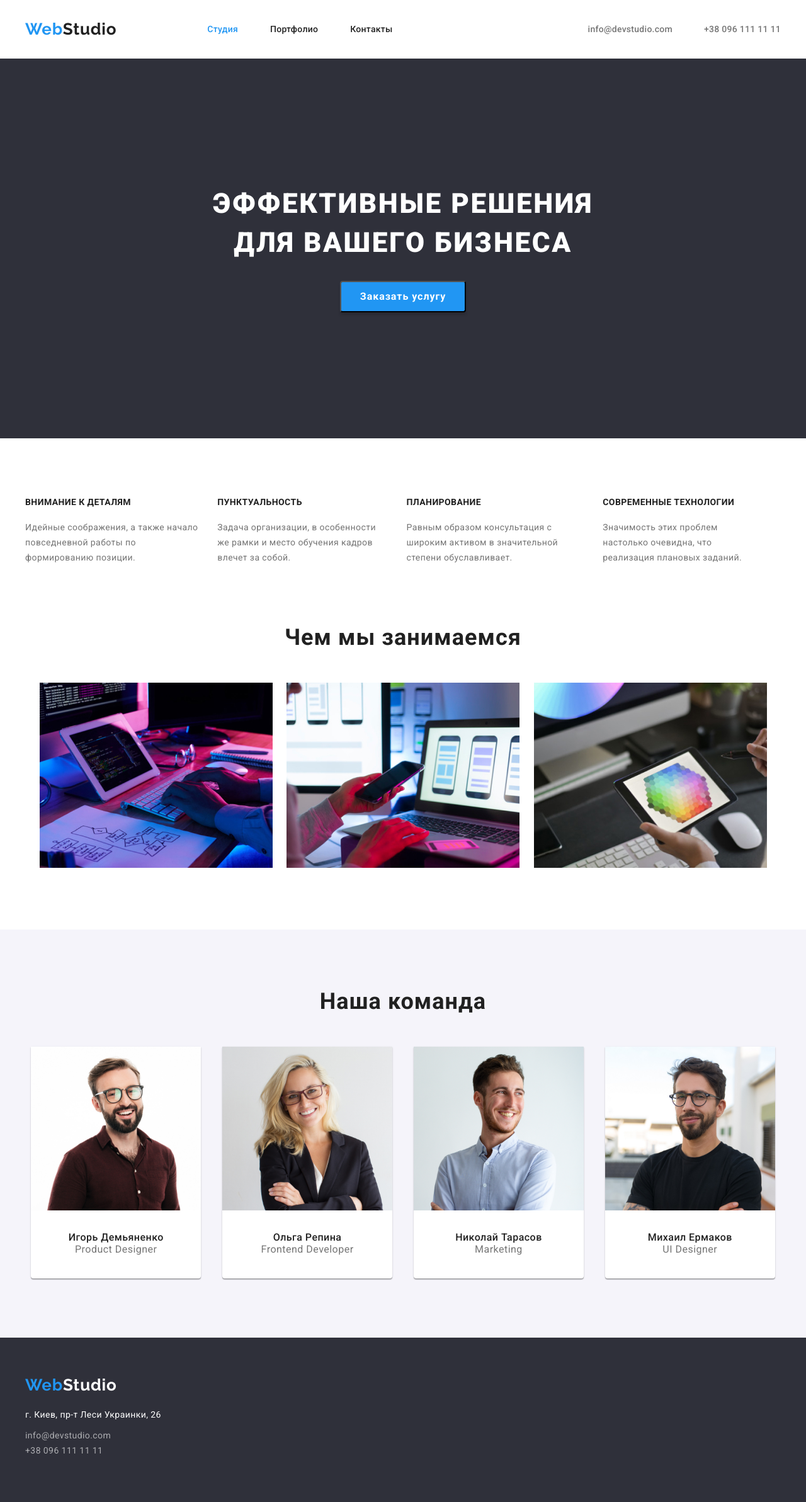
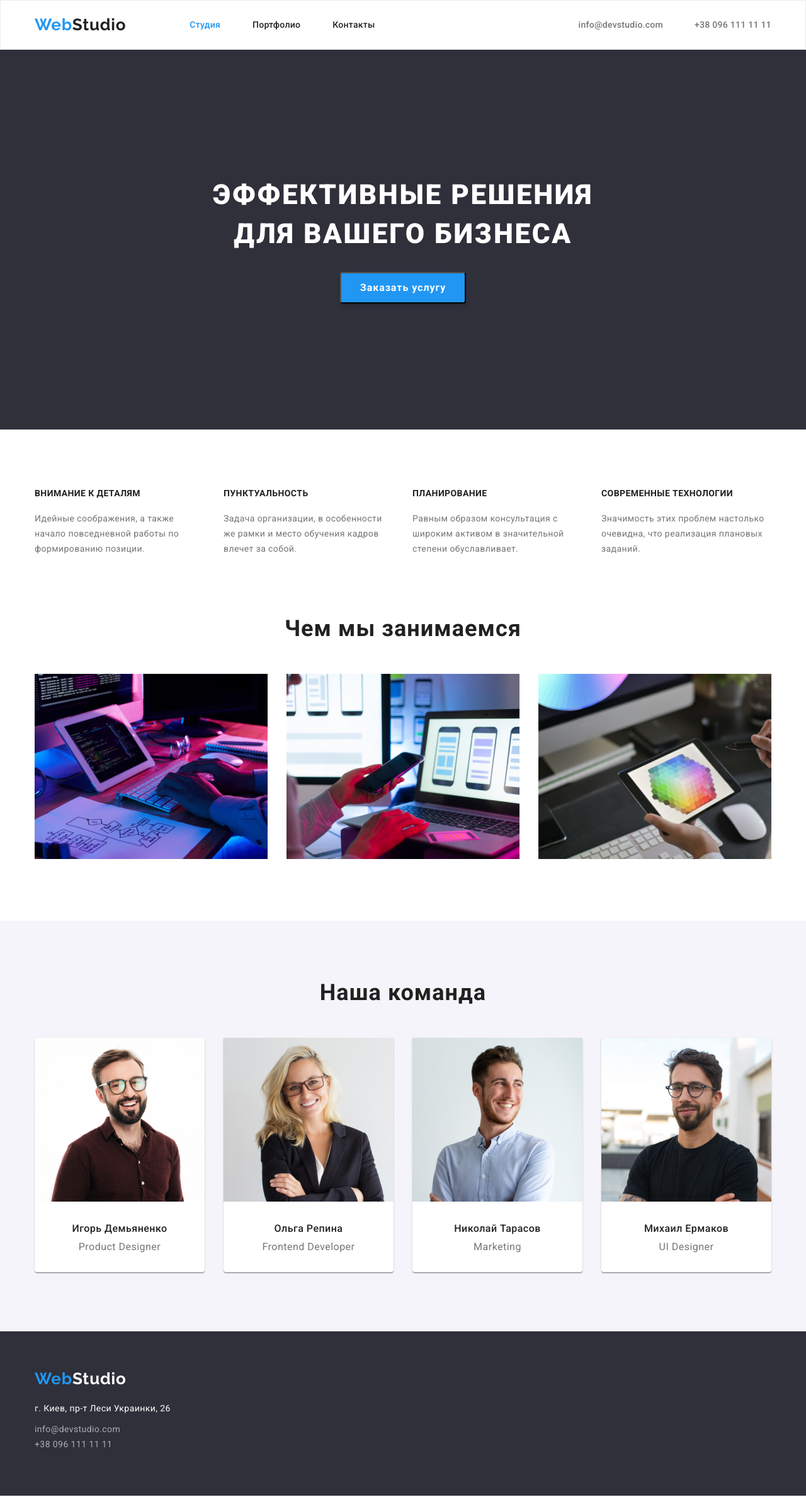
Before and after one commit to IlyaLebedev27/goit-markup-hw-03, a plain HTML site: page index.html in a window 1280 px wide. Shown: the whole page at 63% size. Drawn offline with nearby package versions, Linux system fonts and the light colour scheme.

Commit message:
Finishfixhw3

```diff
--- a/css/style.css
+++ b/css/style.css
@@ -20,6 +20,7 @@ html {
 --accent-txt-cl: #2196F3;
 --dark-bg-cl: #2F303A;
 --wight-bg-cl: #F5F4FA;
+--border-heder-cl:#ECECEC;
 }
 
 
@@ -49,7 +50,7 @@ margin: 0px;
 }
 
 .container {
-    width: 1230px;
+    width: 1200px;
     margin-left: auto;
     margin-right: auto;
     padding-left: 15px;
@@ -67,6 +68,9 @@ margin: 0px;
 
 .header{
     background-color: var(--wight-txt-cl);
+    padding-top: 24px;
+padding-bottom: 24px;
+border: 1px solid var(--border-heder-cl);
 
 }
 
@@ -78,8 +82,7 @@ margin: 0px;
 .header-nav-list{
 display:flex;
 align-items: center;
-padding-top: 32px;
-padding-bottom: 32px;
+
  }
 
 
@@ -89,7 +92,7 @@ padding-bottom: 32px;
  }
 
 .webstudio {
-    margin-right: 93px;
+    margin-right: 50px;
     font-family:var(--main-font);
     font-weight: 700;
     font-size: 26px;
@@ -125,8 +128,7 @@ padding-bottom: 32px;
     display: flex;
     margin-left: auto;
     margin-right: 0;
-    padding-top: 32px;
-    padding-bottom: 32px;
+
     align-items: center;
 }
 
@@ -238,6 +240,15 @@ color: var(--accent-txt-cl)
 
 }
 
+.advantege-list-correct{
+    width: 270px;
+    margin-right: 30px;
+}
+
+.advantege-list-correct:last-child {
+    margin-right: 0px;}
+
+
 .advantege-title{
 
     font-family:var(--secondary-font);
@@ -251,7 +262,7 @@ color: var(--accent-txt-cl)
 .advantege-title-text{
     font-family:var(--secondary-font);
 
-    margin-right: 30px;
+
         font-weight: 400;
         font-size: 14px;
         line-height: 1.71;
@@ -270,10 +281,14 @@ color: var(--main-txt-cl)
 
 }
 
+
+
+
 .discription-photo{
+
     display: flex;
     margin-right: 30px;
-    justify-content:space-evenly;
+    justify-content: space-between;
     padding-bottom: 94px;
 }
 
@@ -285,14 +300,14 @@ color: var(--main-txt-cl)
 }
 
 
-
+.team-card{
+    display: flex;
+}
 
 
 .team-card-items{
-    display: inline-block;
-margin-right: 30px;
     width: 270px;
-    height: 368px;
+    margin-right: 30px;
     box-shadow: 0px 1px 3px rgba(0, 0, 0, 0.12), 0px 1px 1px rgba(0, 0, 0, 0.14), 0px 2px 1px rgba(0, 0, 0, 0.2);
     border-radius: 0px 0px 4px 4px;
     background-color: #FFFFFF;
@@ -300,9 +315,7 @@ margin-right: 30px;
 
 }
 
-.team-img{
-    margin-bottom: 30px;
-}
+
 
 .team-card-items:last-child {
     margin-right: 0px;
@@ -318,25 +331,28 @@ margin-right: 30px;
         color:var(--main-txt-cl);
 }
 
-.portfolio-discription{
-    margin-top: 20px;
-    margin-right: 24px;
-    margin-bottom: 20px;
-    margin-left: 24px;
-}
+
 /* .portfolio-card */
     /* margin-bottom: 20px; */
+
 
 
 .name-card{
 font-family:var(--secondary-font);
     font-weight: 500;
+    margin-bottom: 10px;
     font-size: 16px;
     line-height: 1.18;
     text-align: center;
     letter-spacing: 0.03em;
 
     color:var(--main-txt-cl);
+
+}
+
+.discription-team-card{
+    padding-top: 30px;
+    padding-bottom: 30px;
 
 }
 
@@ -433,7 +449,7 @@ font-family: var(--secondary-font);
  line-height: 1.62;
  letter-spacing: 0.03em;
  color:var(--main-txt-cl);
-box-shadow: 0px 3px 1px rgba(0, 0, 0, 0.1), 0px 1px 2px rgba(0, 0, 0, 0.08), 0px 2px 2px rgba(0, 0, 0, 0.12);
+
     border-radius: 4px;
 
 }
@@ -443,14 +459,14 @@ box-shadow: 0px 3px 1px rgba(0, 0, 0, 0.1), 0px 1px 2px rgba(0, 0, 0, 0.08), 0px
 .portfolio-btn:active{
     color: var(--wight-txt-cl);
     background-color: var(--accent-txt-cl);
-
+    box-shadow: 0px 3px 1px rgba(0, 0, 0, 0.1), 0px 1px 2px rgba(0, 0, 0, 0.08), 0px 2px 2px rgba(0, 0, 0, 0.12);
 
 }
 
 .selector-button {
     display: flex;
     justify-content: center;
-    margin-right: 8px;
+
     margin-bottom: 50px;
 }
 
@@ -480,3 +496,10 @@ box-shadow: 0px 3px 1px rgba(0, 0, 0, 0.1), 0px 1px 2px rgba(0, 0, 0, 0.08), 0px
 .portfolio-items:nth-last-child(-n + 3) {
     margin-bottom: 0px;
 }
+
+.portfolio-discription {
+    padding-top: 20px;
+    padding-right: 24px;
+    padding-bottom: 20px;
+    padding-left: 24px;
+}
--- a/index.html
+++ b/index.html
@@ -67,26 +67,26 @@
     <h2 hidden>особенности</h2>
     <ul class="list">
       <div class=" advantege-list ">
-        <li>
+        <li class="advantege-list-correct">
             <h3 class="advantege-title">ВНИМАНИЕ К ДЕТАЛЯМ</h3>
             <p class="advantege-title-text">
                 Идейные соображения, а также начало повседневной работы по формированию позиции.
             </p>
         </li>
-        <li>
+        <li class="advantege-list-correct">
             <h3 class="advantege-title">ПУНКТУАЛЬНОСТЬ</h3>
             <p class="advantege-title-text">
                 Задача организации, в особенности же рамки и место обучения кадров влечет за собой.
             </p>
         </li>
 
-        <li>
+        <li class="advantege-list-correct">
             <h3 class="advantege-title">ПЛАНИРОВАНИЕ</h3>
             <p class="advantege-title-text">
                 Равным образом консультация с широким активом в значительной степени обуславливает.
             </p>
         </li>
-        <li>
+        <li class="advantege-list-correct">
             <h3 class="advantege-title">СОВРЕМЕННЫЕ ТЕХНОЛОГИИ</h3>
             <p class="advantege-title-text">
                 Значимость этих проблем настолько очевидна, что реализация плановых заданий.
@@ -126,39 +126,45 @@
     <ul class="list team-card">
         <li class="team-card-items">
             <img class="team-img" src="./image/team-1.jpg" alt="Игорь Демьяненко,Product Designer" width="270" />
+            <div class="discription-team-card">
                 <h3 class="name-card">
                     Игорь Демьяненко
                 </h3>
                 <p class="function-card" lang="en">
                     Product Designer
                 </p>
+            </div>
         </li>
         <li class="team-card-items">
             <img class="team-img" src="./image/team-2.jpg" alt="Ольга Репина,Frontend Developer" width="270" />
+            <div class="discription-team-card">
                 <h3 class="name-card">
                 Ольга Репина
                 </h3>
                 <p class="function-card" lang="en">
                 Frontend Developer
                 </p>
+            </div>
         </li>
         <li class="team-card-items">
             <img class="team-img" src="./image/team-3.jpg" alt="Николай Тарасов,Marketing" width="270" />
-            <h3 class="name-card">
+            <div class="discription-team-card"><h3 class="name-card">
                 Николай Тарасов
             </h3>
             <p class="function-card" lang="en">
                 Marketing
-            </p>
+            </p></div>
         </li>
         <li class="team-card-items">
             <img class="team-img" src="./image/team-4.jpg" alt="Михаил Ермаков,UI Designer" width="270" />
+            <div class="discription-team-card">
                 <h3 class="name-card">
                 Михаил Ермаков
             </h3>
             <p class="function-card" lang="en">
                 UI Designer
             </p>
+        </div>
         </li>
     </ul>
     </div>
```
Lines whose indentation alone changed are shown as unchanged.
